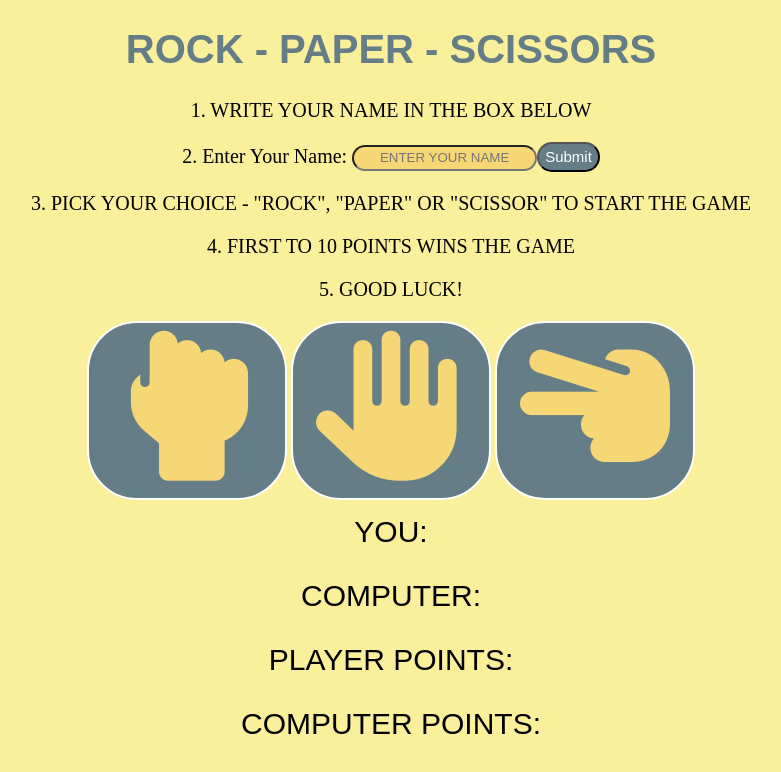
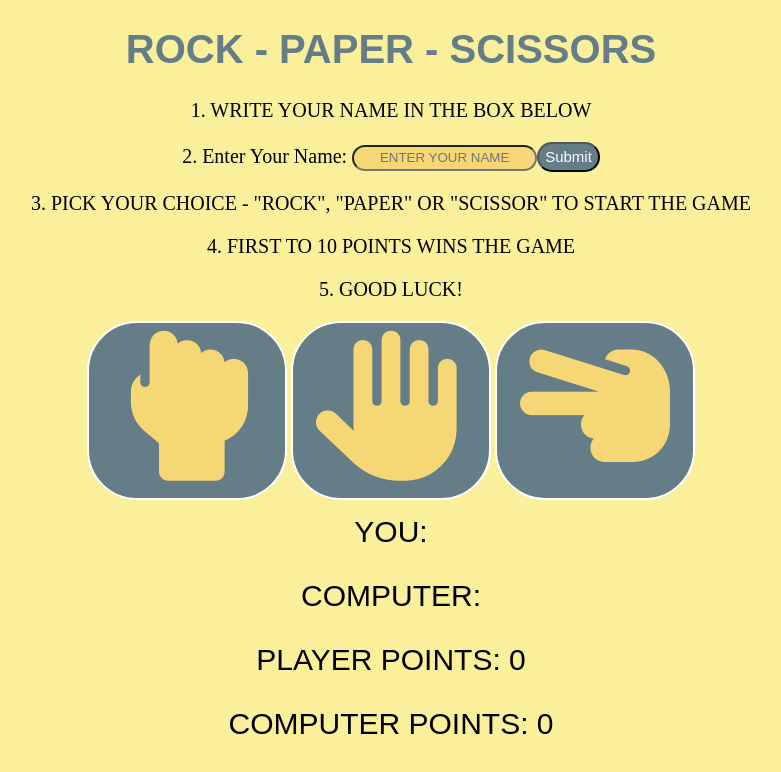
Before and after one commit to Code-Institute-Submissions/Viktor3636-PP2, a plain HTML site: page index.html in a window 1280 px wide. Shown: the whole page, without its empty margins (249-1030 px from the left). Drawn offline with Linux system fonts and the light colour scheme.

Commit message:
added divs with spans to html so i can target and change the points after every round with javascript

```diff
--- a/index.html
+++ b/index.html
@@ -29,9 +29,10 @@
     <div id="computerDisplay">COMPUTER:</div>
     <div id="resultDisplay"></div>
 
-    <div id="scores"></div>
-    <div id="playerScore">PLAYER POINTS:</div>
-    <div id="computerScore">COMPUTER POINTS:</div>
+    <div id="scores">
+        <div id="playerScore">PLAYER POINTS: <span id="playerPoints">0</span></div>
+        <div id="computerScore">COMPUTER POINTS: <span id="computerPoints">0</span></div>
+    </div>
 <script
   src="assets/js/script.js"
   type="text/javascript">
```
